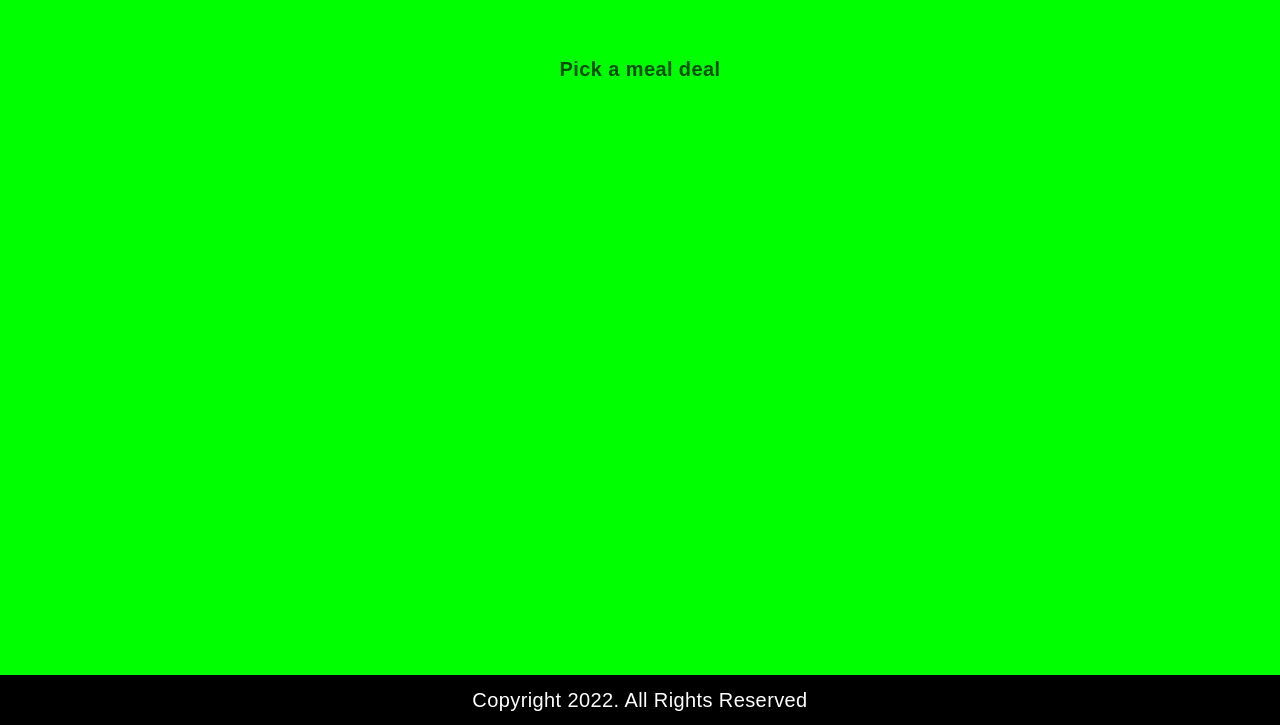
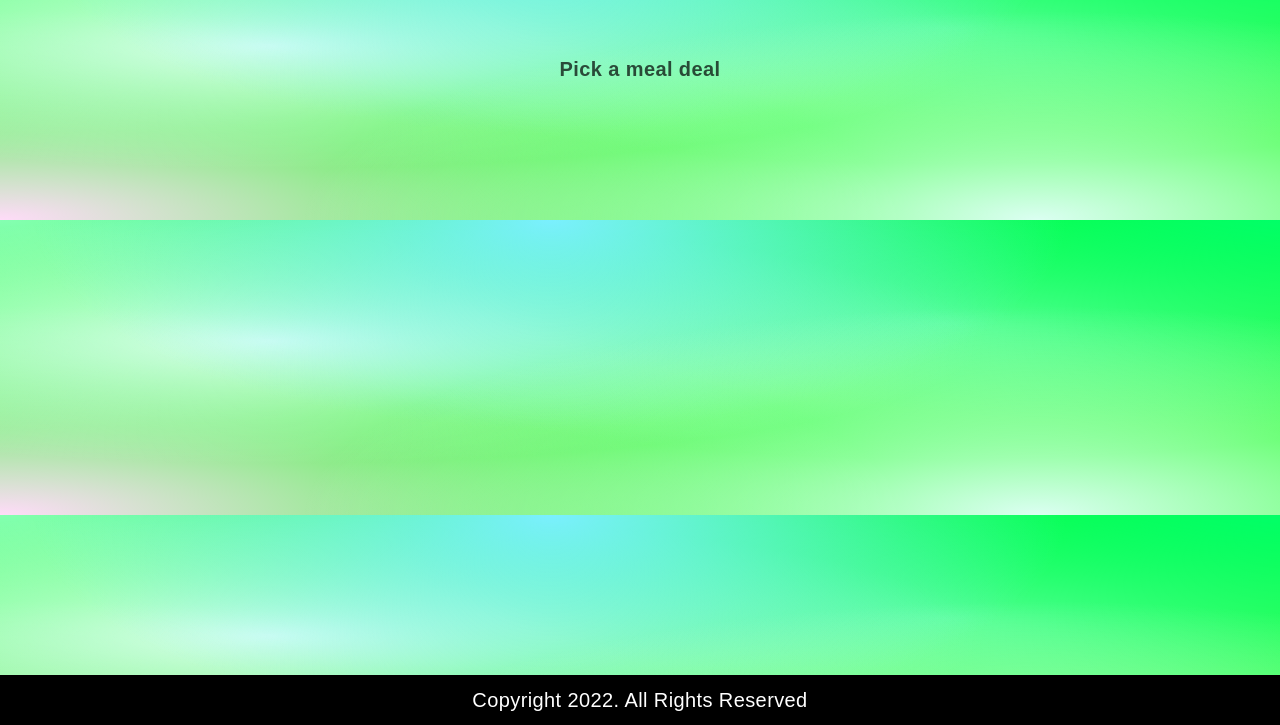
Before and after one commit to 187jjay187/CSP2, a website built with webpack: page src/index.html in a window 1280 px wide. Shown: the part 75-800 px from the top of the page. Built offline with nearby package versions, Linux system fonts and the light colour scheme; no server answers; a web font is replaced by a local one.

Commit message:
Remove all unused commented out code

```diff
--- a/src/index.css
+++ b/src/index.css
@@ -14,8 +14,7 @@ html {
 
 body {
   background-color: hsla(120, 100%, 50%, 1);
-
-  /* background-image:
+  background-image:
     radial-gradient(at 81% 100%, hsla(158, 100%, 93%, 1) 0, transparent 50%),
     radial-gradient(at 43% 0%, hsla(187, 100%, 74%, 1) 0, transparent 50%),
     radial-gradient(at 100% 0%, hsla(146, 100%, 50%, 0.92) 0, transparent 50%),
@@ -23,7 +22,7 @@ body {
     radial-gradient(at 74% 35%, hsla(139, 100%, 76%, 1) 0, transparent 50%),
     radial-gradient(at 0% 100%, hsla(311, 100%, 93%, 1) 0, transparent 50%),
     radial-gradient(at 0% 0%, hsla(142, 100%, 76%, 1) 0, transparent 50%);
-  color: rgba(0, 0, 0, 0.7); */
+  color: rgba(0, 0, 0, 0.7);
   font-size: 1.6rem;
   line-height: 1.6;
   letter-spacing: 0.04rem;
@@ -339,84 +338,3 @@ section {
   color: #000;
   border: 1px solid #3fc979;
 }
-
-/* @media screen and (max-width: 1250px) {
-  #meals-container {
-    grid-template-columns: 1fr 1fr;
-  }
-
-  div {
-    width: 90%;
-  }
-}
-
-@media screen and (max-width: 768px) {
-  .popUpCard {
-    width: 45rem;
-  }
-
-  .commentButton {
-    font-size: 1rem;
-  }
-
-  .commentButton:hover {
-    font-size: 1.1rem;
-  }
-
-  .cardTitle {
-    font-size: 3rem;
-  }
-
-  .numberComments {
-    font-size: 2rem;
-  }
-
-  .leaveComment {
-    font-size: 2rem;
-  }
-
-  .message {
-    font-size: 1.2rem;
-    padding: 0 3rem;
-  }
-
-  .cardImg {
-    width: 70%;
-  }
-
-  .dateOfComment {
-    font-size: 1rem;
-    min-width: 6rem;
-  }
-
-  .nameOfCommenter {
-    font-size: 1.2rem;
-  }
-
-  .commentContent {
-    font-size: 1.2rem;
-  }
-
-  #meals-container {
-    grid-template-columns: 1fr;
-  }
-
-  footer {
-    font-size: 1.4rem;
-    padding: 0 7rem;
-  }
-
-  .menunav li:nth-of-type(2) {
-    display: none;
-  }
-
-  .menunav li:nth-of-type(3) {
-    display: none;
-  }
-}
-
-@media screen and (max-width: 480px) {
-  .popUpCard {
-    width: 90%;
-  }
-} */
```
